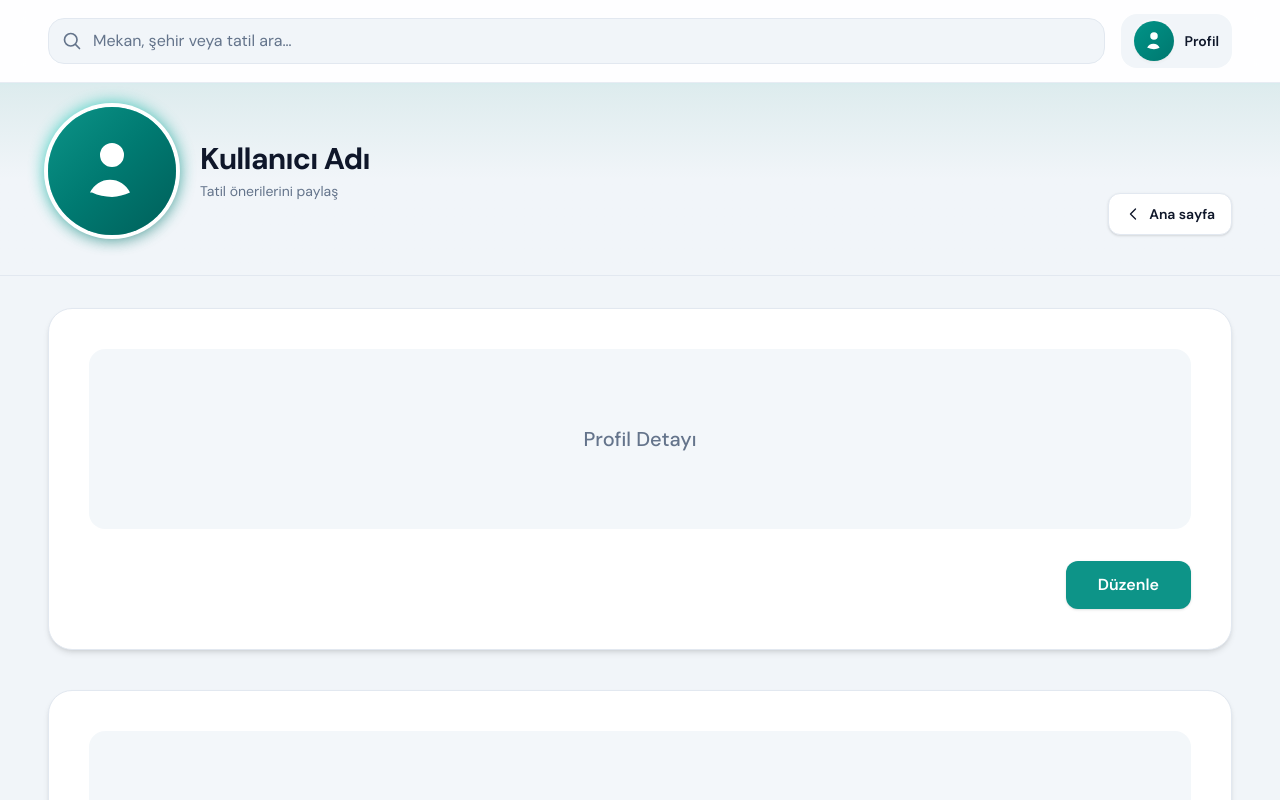
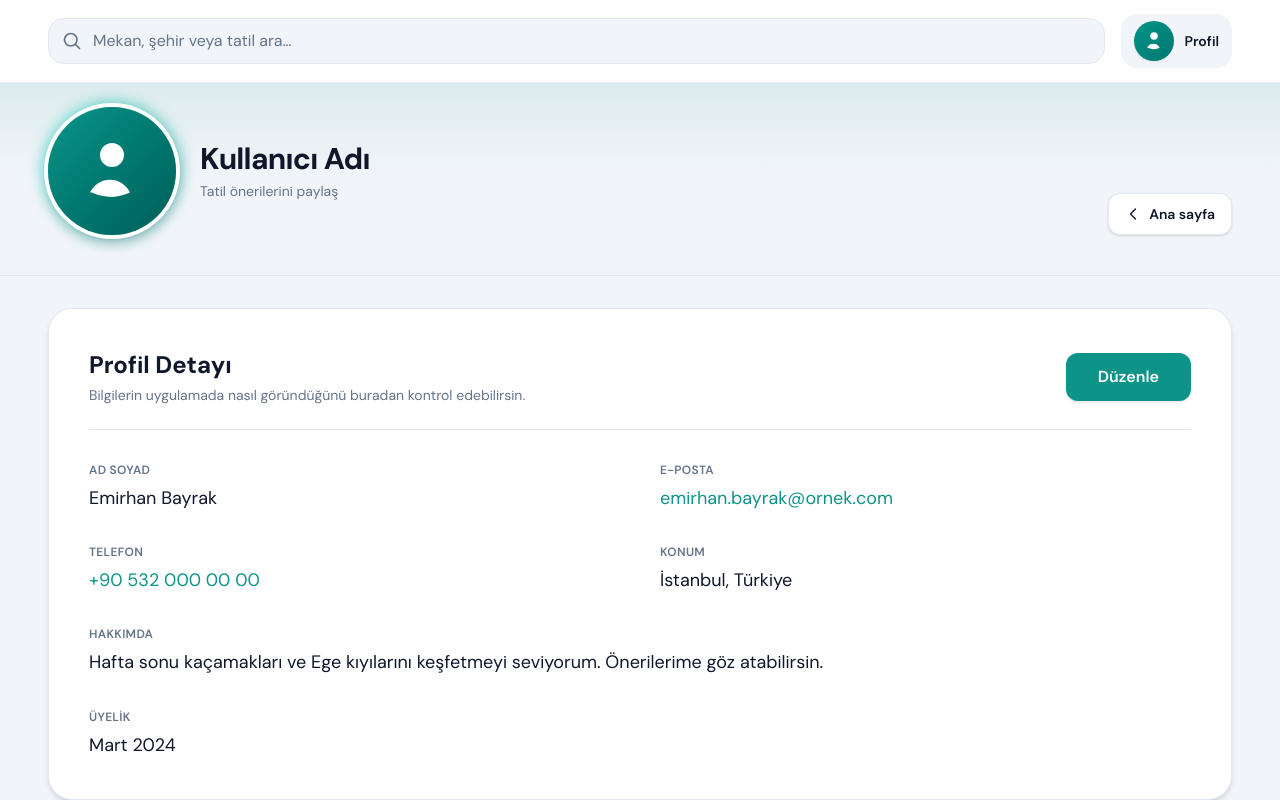
Before and after one commit to 3T3RNTY/NerdeTatil, a React (Vite) app in the folder web/: page /profil in a window 1280 px wide. Shown: the top 800 px of the page. Built offline with nearby package versions, Linux system fonts and the light colour scheme.

Commit message:
feat: profile page redesign

```diff
--- a/web/src/pages/ProfilePage.tsx
+++ b/web/src/pages/ProfilePage.tsx
@@ -1,6 +1,26 @@
+import type { ReactNode } from 'react'
 import { Link } from 'react-router-dom'
 import { AppHeader } from '../components/AppHeader'
 import { PageShell } from '../components/PageShell'
+
+const PROFILE = {
+  displayName: 'Kullanıcı Adı',
+  fullName: 'Emirhan Bayrak',
+  email: 'emirhan.bayrak@ornek.com',
+  phone: '+90 532 000 00 00',
+  location: 'İstanbul, Türkiye',
+  bio: 'Hafta sonu kaçamakları ve Ege kıyılarını keşfetmeyi seviyorum. Önerilerime göz atabilirsin.',
+  memberSince: 'Mart 2024',
+}
+
+function DetailRow({ label, children }: { label: string; children: ReactNode }) {
+  return (
+    <div className="space-y-1.5">
+      <dt className="text-xs font-semibold uppercase tracking-wide text-nt-muted">{label}</dt>
+      <dd className="text-base text-nt-ink md:text-lg">{children}</dd>
+    </div>
+  )
+}
 
 export function ProfilePage() {
   return (
@@ -30,7 +50,7 @@ export function ProfilePage() {
                 </div>
               </div>
               <div className="text-center sm:text-left">
-                <h1 className="text-2xl font-bold tracking-tight text-nt-ink md:text-3xl">Kullanıcı Adı</h1>
+                <h1 className="text-2xl font-bold tracking-tight text-nt-ink md:text-3xl">{PROFILE.displayName}</h1>
                 <p className="mt-1 text-sm text-nt-muted">Tatil önerilerini paylaş</p>
               </div>
             </div>
@@ -49,18 +69,44 @@ export function ProfilePage() {
 
       <PageShell className="pt-8">
         <div className="flex flex-col gap-8 md:gap-10">
-          <section className="rounded-2xl border border-nt-border bg-nt-surface p-7 shadow-md md:rounded-3xl md:p-8 lg:p-10">
-            <div className="flex min-h-[160px] items-center justify-center rounded-2xl bg-nt-bg/80 py-10 text-center md:min-h-[180px]">
-              <p className="text-lg font-medium text-nt-muted md:text-xl">Profil Detayı</p>
-            </div>
-            <div className="mt-6 flex justify-end md:mt-8">
+          <section
+            aria-labelledby="profil-detay-baslik"
+            className="rounded-2xl border border-nt-border bg-nt-surface p-7 shadow-md md:rounded-3xl md:p-8 lg:p-10"
+          >
+            <div className="flex flex-col gap-4 border-b border-nt-border pb-6 sm:flex-row sm:items-center sm:justify-between">
+              <div>
+                <h2 id="profil-detay-baslik" className="text-xl font-bold text-nt-ink md:text-2xl">
+                  Profil Detayı
+                </h2>
+                <p className="mt-1 text-sm text-nt-muted">Bilgilerin uygulamada nasıl göründüğünü buradan kontrol edebilirsin.</p>
+              </div>
               <button
                 type="button"
-                className="rounded-xl bg-nt-primary px-8 py-3 text-base font-semibold text-white shadow-sm transition hover:bg-nt-primary-hover"
+                className="shrink-0 rounded-xl bg-nt-primary px-6 py-3 text-base font-semibold text-white shadow-sm transition hover:bg-nt-primary-hover sm:px-8"
               >
                 Düzenle
               </button>
             </div>
+
+            <dl className="mt-8 grid gap-8 sm:grid-cols-2 sm:gap-x-10 sm:gap-y-8">
+              <DetailRow label="Ad Soyad">{PROFILE.fullName}</DetailRow>
+              <DetailRow label="E-posta">
+                <a href={`mailto:${PROFILE.email}`} className="text-nt-primary underline-offset-2 hover:underline">
+                  {PROFILE.email}
+                </a>
+              </DetailRow>
+              <DetailRow label="Telefon">
+                <a href={`tel:${PROFILE.phone.replace(/\s/g, '')}`} className="text-nt-primary underline-offset-2 hover:underline">
+                  {PROFILE.phone}
+                </a>
+              </DetailRow>
+              <DetailRow label="Konum">{PROFILE.location}</DetailRow>
+              <div className="space-y-1.5 sm:col-span-2">
+                <dt className="text-xs font-semibold uppercase tracking-wide text-nt-muted">Hakkımda</dt>
+                <dd className="text-base leading-relaxed text-nt-ink md:text-lg">{PROFILE.bio}</dd>
+              </div>
+              <DetailRow label="Üyelik">{PROFILE.memberSince}</DetailRow>
+            </dl>
           </section>
 
           <section className="rounded-2xl border border-nt-border bg-nt-surface p-7 shadow-md md:rounded-3xl md:p-8 lg:p-10">
```
